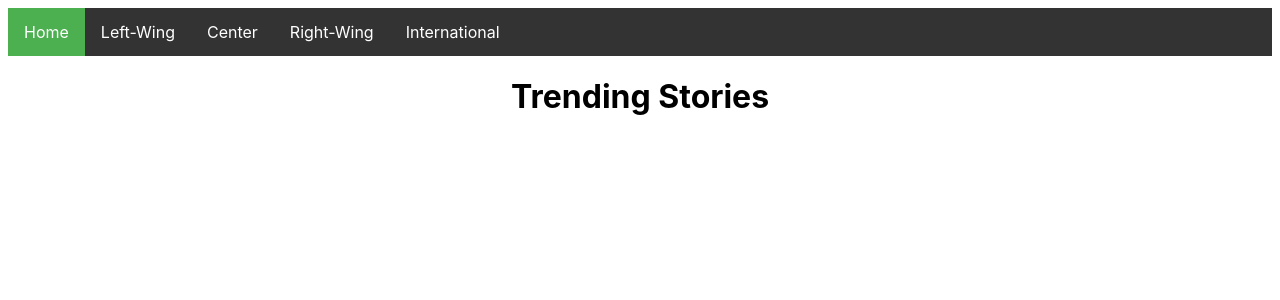
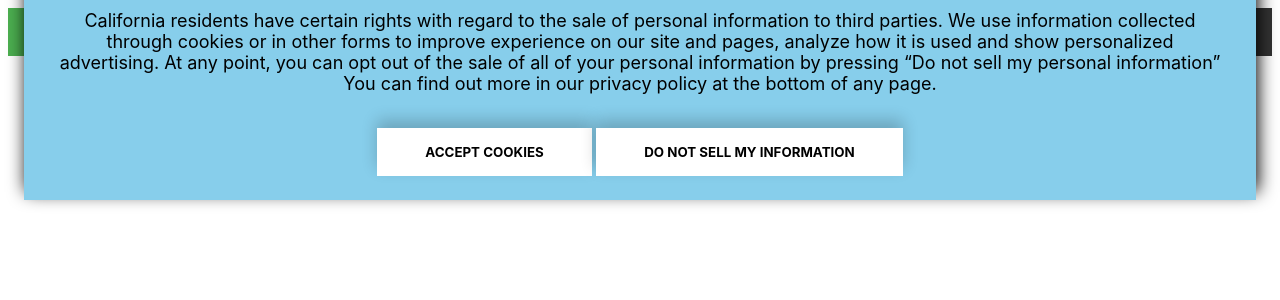
Before and after one commit to oapostrophe/ab-testing-privacy-ui, a Flask app: template example_site/templates/index.html in a window 1280 px wide. Shown: the top 300 px of the page. Run offline with Flask 2, Linux system fonts and the light colour scheme; the template is opened without the code that fills it, so the values that code supplies are empty.

Commit message:
bug but first experiment design layout

```diff
--- a/example_site/static/main1.css
+++ b/example_site/static/main1.css
@@ -113,3 +113,45 @@ li a:hover:not(.active) {
   cursor: pointer;
   box-shadow: 0 -8px 16px rgba(0,0,0,0.2);
 }
+.overlay {
+  height: 100%;
+  width: 100%;
+  display: none;
+  position: fixed;
+  z-index: 1;
+  top: 0;
+  left: 0;
+  background-color: rgb(0,0,0);
+  background-color: rgba(0,0,0, 0.9);
+}
+.footer {
+  padding-top: 20px;
+  left: 0;
+  bottom: 0;
+  width: 100%;
+  height: 50px;
+  border: 3px;
+  border-color: black;
+  color: white;
+  text-align: center;
+}
+.footer a:link {
+  color: black;
+  background-color: transparent;
+  text-decoration: none;
+}
+.footer a:hover {
+  color: blue;
+  background-color: transparent;
+  text-decoration: underline;
+}
+.footer a:visited {
+  color: black;
+  background-color: transparent;
+  text-decoration: none;
+}
+.policy {
+  color: black;
+  background-color: transparent;
+  text-decoration: none;
+}
--- a/example_site/templates/index.html
+++ b/example_site/templates/index.html
@@ -12,6 +12,10 @@
     <li><a href="/right/">Right-Wing</a></li>
     <li><a href="/international/">International</a></li>
   </ul>
+  <div id="myNav" class="overlay">
+    <div class="overlay-content">
+    </div>
+  </div>
 <div class = "content">
     <h1 style="text-align: center">Trending Stories</h1>
     <div class="row">
@@ -31,15 +35,12 @@
       </p>
       <center>
       <p id="text">
-        This website uses cookies.
-      </p>
-      <p id="text">
-        Please look at our cookie policies.
+        California residents have certain rights with regard to the sale of personal information to third parties. We use information collected through cookies or in other forms to improve experience on our site and pages, analyze how it is used and show personalized advertising.  At any point, you can opt out of the sale of all of your personal information by pressing “Do not sell my personal information”  You can find out more in our privacy policy at the bottom of any page.
       </p>
       <button type="button" onclick="enableScroll(), myFunction(), logEvent('click', 'button1_accept_cookies');">
         Accept cookies
       </button>
-      <button type="button" id="button2">
+      <button type="button" id="button2" onclick="myFunction()">
         Do not sell my information
       </button>
       </center>
@@ -50,7 +51,7 @@
     // Declare global variables for banner style
 
     //Code to determine based on hash of user IP address
-    var left_right = {{ left_right }} ;
+    /*var left_right = {{ left_right }} ;
     var up_down = {{ up_down }} ;
     var versions = {{ versions }} ;
     if (window.innerwidth <500){
@@ -61,6 +62,7 @@
       var mobile=false;
     }
     var banner_style = String(left_right) + String(up_down) + String(versions);
+    */
 
     /* Code for random determination of privacy banner
       var left_right = Math.floor(Math.random() * 3);
@@ -85,7 +87,7 @@ function enableScroll() {
 
 function determine_layout() {
 
-      var x = document.getElementById("notification");
+      /*var x = document.getElementById("notification");
       var body=document.getElementById("body");
       var button2 = document.getElementById("button2");
       var screenWidth=window.innerWidth;
@@ -115,15 +117,86 @@ function determine_layout() {
       else{
         button2.innerHTML="Do not sell my information"
         button2.setAttribute( "onClick", "javascript: myFunction(), enableScroll(), logEvent('click', 'button2_do_not_sell');" )
+      }*/
+      var desktop_layout=Math.floor(Math.random() * 8);
+      var mobile_layout=Math.floor(Math.random()*4);
+      var x = document.getElementById("notification");
+      var overlay=document.getElementById("myNav");
+      var button2 = document.getElementById("button2");
+      var screenWidthString=String(window.innerWidth+100)+"px";
+      var screenHeight=String(window.innerHeight -340)+"px";
+      var bannerScreenHeight=String(window.innerHeight-200)+"px";
+      var middleScreenHeight=String((window.innerHeight)/3)+"px";
+      x.style.display="block";
+      if (window.innerWidth>500){
+      if (String(desktop_layout) == "0"){
+        x.style.bottom="10px";
+        x.style.left = "10px";
+        x.style.right="";
+      }
+      if (String(desktop_layout) == "1"){
+        x.style.bottom="10px";
+        x.style.left = "24px";
+        x.style.right="24px";
+        x.style.maxWidth=screenWidthString;
+      }
+      if (String(desktop_layout) == "2"){
+        x.style.bottom="10px";
+        x.style.left = "";
+        x.style.right="10px"
+      }
+      if (String(desktop_layout) == "3"){
+        x.style.bottom=screenHeight;
+        x.style.left = "10px";
+        x.style.right="";
+      }
+      if (String(desktop_layout) == "4"){
+        x.style.bottom=bannerScreenHeight;
+        x.style.left = "24px";
+        x.style.right="24px";
+        x.style.maxWidth=screenWidthString;
+      }
+      if (String(desktop_layout) == "5"){
+        x.style.bottom=screenHeight;
+        x.style.left = "";
+        x.style.right="10px"
+      }
+      if (String(desktop_layout) == "6"){
+        x.style.bottom=middleScreenHeight;
+        x.style.left = "24px";
+        x.style.right="24px";
+      }
+      if (String(desktop_layout)=="7"){
+        x.style.display="none";
       }
     }
+    else{
+      x.style.left = "24px";
+      x.style.right="24px";
+      if (String(mobile_layout)=="0"){
+        x.style.bottom="10px"
+      }
+      if (String(mobile_layout)=="1"){
+        x.style.bottom=middleScreenHeight;
+      }
+      if (String(mobile_layout)=="2"){
+        x.style.bottom=screenHeight;
+      }
+      if (String(mobile_layout)=="3"){
+        x.style.display="none";
+      }
+    }}
+
+    function endOverlay(){
+      var overlay=document.getElementById("myNav");
+      overlay.style.display="none"
+    }
     function readMore(){
-      var test=window.innerHeight -300;
       var button2 = document.getElementById("button2");
       var text = document.getElementById("text");
-      text.innerHTML=String(test);
+      text.innerHTML="Under the California Consumer Privacy Act, you have the right to opt-out of the sale of your personal information to third parties. You may exercise your right to opt out of the sale of personal information by clicking the 'Deny Cookies' button.";
       button2.innerHTML="Don't allow";
-      button2.setAttribute( "onClick", "javascript: myFunction(), enableScroll(), logEvent('click', 'button2_don't_allow');" )
+      button2.setAttribute( "onClick", "javascript: myFunction(), enableScroll(), endOverlay();" )
     }
       function myFunction() {
       var x = document.getElementById("notification");
@@ -136,4 +209,6 @@ function determine_layout() {
       }
     </script>
 </div>
+<div class="footer">
+  <p><a href="https://www.freeprivacypolicy.com/blog/privacy-policy-url/" target="_blank">Privacy Policy</a> &nbsp; &nbsp;&nbsp; <a class="policy" onclick="determine_layout()">Cookie Policy</a></p>
 {% endblock %}
```
